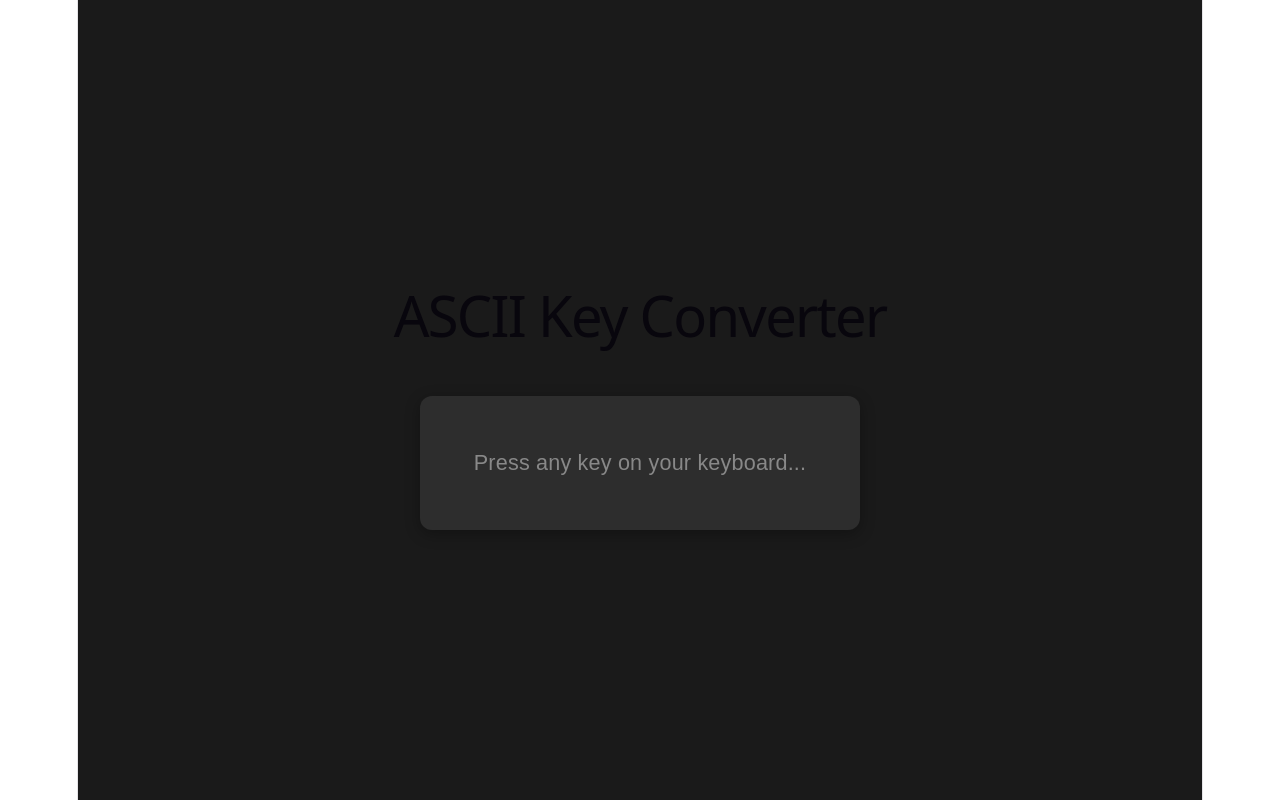
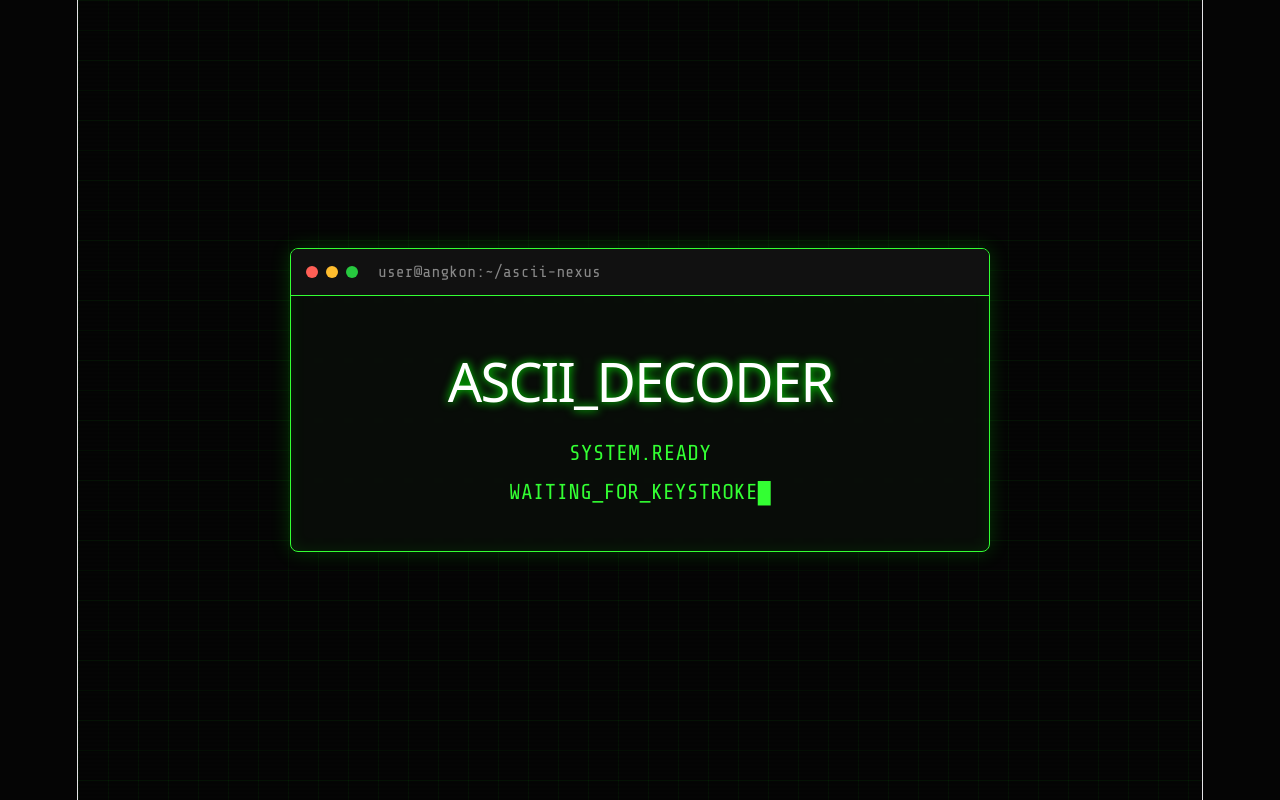
Before and after one commit to Angkon-Kar/ascii-converter, a React (Vite) app in the folder ascii-converter/: page / in a window 1280 px wide. Built offline with nearby package versions, Linux system fonts and the light colour scheme.

Commit message:
ASCII converter app update

```diff
--- a/ascii-converter/src/App.css
+++ b/ascii-converter/src/App.css
@@ -1,37 +1,199 @@
+@import url('https://fonts.googleapis.com/css2?family=Share+Tech+Mono&display=swap');
+
+* {
+  box-sizing: border-box;
+  margin: 0;
+  padding: 0;
+}
+
+body {
+  background-color: #050505;
+  color: #0f0;
+  font-family: 'Share Tech Mono', monospace;
+  overflow: hidden;
+}
+
+/* Background Grid & Scanlines */
 .app-container {
+  display: flex;
+  align-items: center;
+  justify-content: center;
+  min-height: 100vh;
+  background-image:
+    linear-gradient(rgba(0, 255, 0, 0.05) 1px, transparent 1px),
+    linear-gradient(90deg, rgba(0, 255, 0, 0.05) 1px, transparent 1px);
+  background-size: 30px 30px;
+  position: relative;
+}
+
+.scanlines {
+  position: absolute;
+  top: 0; left: 0; width: 100%; height: 100%;
+  background: linear-gradient(to bottom, rgba(255,255,255,0), rgba(255,255,255,0) 50%, rgba(0,0,0,0.2) 50%, rgba(0,0,0,0.2));
+  background-size: 100% 4px;
+  pointer-events: none;
+  z-index: 10;
+}
+
+/* Terminal Window */
+.terminal-window {
+  width: 90%;
+  max-width: 700px;
+  background: rgba(10, 15, 10, 0.85);
+  border: 1px solid #33ff33;
+  border-radius: 8px;
+  box-shadow: 0 0 20px rgba(0, 255, 0, 0.2), inset 0 0 15px rgba(0, 255, 0, 0.1);
+  backdrop-filter: blur(5px);
+  z-index: 20;
+  overflow: hidden;
+}
+
+.terminal-header {
+  background: #111;
+  padding: 10px 15px;
+  display: flex;
+  align-items: center;
+  border-bottom: 1px solid #33ff33;
+}
+
+.window-controls {
+  display: flex;
+  gap: 8px;
+}
+
+.dot {
+  width: 12px;
+  height: 12px;
+  border-radius: 50%;
+}
+.red { background: #ff5f56; }
+.yellow { background: #ffbd2e; }
+.green { background: #27c93f; }
+
+.terminal-path {
+  margin-left: 20px;
+  color: #888;
+  font-size: 0.9rem;
+}
+
+.terminal-body {
+  padding: 40px;
+  text-align: center;
+}
+
+/* Glitch Title */
+.glitch-title {
+  font-size: 3rem;
+  color: #fff;
+  text-shadow: 0 0 10px #0f0;
+  margin-bottom: 40px;
+  position: relative;
+  display: inline-block;
+}
+
+.glitch-active {
+  animation: glitch 0.2s cubic-bezier(.25, .46, .45, .94) both infinite;
+}
+
+@keyframes glitch {
+  0% { transform: translate(0) }
+  20% { transform: translate(-5px, 5px) }
+  40% { transform: translate(-5px, -5px) }
+  60% { transform: translate(5px, 5px) }
+  80% { transform: translate(5px, -5px) }
+  100% { transform: translate(0) }
+}
+
+/* Data Display */
+.data-box {
+  display: flex;
+  justify-content: center;
+  align-items: center;
+  gap: 30px;
+}
+
+.data-block {
   display: flex;
   flex-direction: column;
   align-items: center;
-  justify-content: center;
-  min-height: 100vh;
-  font-family: Arial, sans-serif;
-  background-color: #1a1a1a;
-  color: #ffffff;
 }
 
-.display-box {
-  margin-top: 2rem;
-  padding: 3rem;
-  background-color: #2d2d2d;
-  border-radius: 12px;
-  box-shadow: 0 4px 15px rgba(0, 0, 0, 0.3);
-  text-align: center;
-  min-width: 300px;
+.data-label {
+  color: #33ff33;
+  margin-bottom: 15px;
+  letter-spacing: 2px;
+  font-size: 0.9rem;
 }
 
-.key-name {
-  color: #4CAF50;
-  font-size: 2.5rem;
-  margin: 10px 0;
+/* Holographic Boxes */
+.hologram-box {
+  position: relative;
+  width: 150px;
+  height: 150px;
+  display: flex;
+  justify-content: center;
+  align-items: center;
+  border: 2px solid #00f3ff;
+  background: rgba(0, 243, 255, 0.05);
+  box-shadow: 0 0 15px rgba(0, 243, 255, 0.3), inset 0 0 20px rgba(0, 243, 255, 0.2);
+  border-radius: 10px;
+  overflow: hidden;
 }
 
-.ascii-value {
-  color: #00D8FF;
-  font-size: 4rem;
-  margin: 10px 0;
+.success-box {
+  border-color: #33ff33;
+  background: rgba(51, 255, 51, 0.05);
+  box-shadow: 0 0 15px rgba(51, 255, 51, 0.3), inset 0 0 20px rgba(51, 255, 51, 0.2);
 }
 
-.placeholder-text {
+.key-text {
+  font-size: 4rem;
+  color: #00f3ff;
+  text-shadow: 0 0 10px #00f3ff;
+}
+
+.ascii-text {
+  font-size: 4.5rem;
+  color: #33ff33;
+  text-shadow: 0 0 10px #33ff33;
+}
+
+/* Hologram Scanner Animation */
+.scanner {
+  position: absolute;
+  top: 0;
+  left: 0;
+  width: 100%;
+  height: 4px;
+  background: rgba(255, 255, 255, 0.8);
+  box-shadow: 0 0 10px #fff;
+  opacity: 0.5;
+  animation: scan 2s linear infinite;
+}
+
+@keyframes scan {
+  0% { top: 0; }
+  50% { top: 100%; }
+  100% { top: 0; }
+}
+
+.connection {
+  color: #33ff33;
+  font-size: 3rem;
+  animation: pulse 1.5s infinite;
+}
+
+/* Idle State */
+.idle-state {
+  color: #33ff33;
   font-size: 1.2rem;
-  color: #888;
+  line-height: 1.8;
 }
+
+.blinking-cursor {
+  animation: blink 1s step-end infinite;
+}
+
+@keyframes blink {
+  50% { opacity: 0; }
+}
--- a/ascii-converter/src/App.jsx
+++ b/ascii-converter/src/App.jsx
@@ -3,10 +3,10 @@ import './App.css';
 
 function App() {
   const [keyInfo, setKeyInfo] = useState(null);
+  const [isGlitching, setIsGlitching] = useState(false);
 
   useEffect(() => {
     const handleKeyDown = (event) => {
-      // Prevent default scrolling when pressing Space
       if (event.key === ' ') {
         event.preventDefault();
       }
@@ -15,32 +15,68 @@ function App() {
         key: event.key === ' ' ? 'Space' : event.key,
         ascii: event.keyCode
       });
+
+      // Glitch effect trigger on key press
+      setIsGlitching(true);
+      setTimeout(() => setIsGlitching(false), 200);
     };
 
-    // Event listener add kora holo
     window.addEventListener('keydown', handleKeyDown);
-
-    // Cleanup function jate memory leak na hoy
-    return () => {
-      window.removeEventListener('keydown', handleKeyDown);
-    };
+    return () => window.removeEventListener('keydown', handleKeyDown);
   }, []);
 
   return (
     <div className="app-container">
-      <h1>ASCII Key Converter</h1>
+      <div className="scanlines"></div>
+      <div className="terminal-window">
+        <header className="terminal-header">
+          <div className="window-controls">
+            <span className="dot red"></span>
+            <span className="dot yellow"></span>
+            <span className="dot green"></span>
+          </div>
+          <p className="terminal-path">user@angkon:~/ascii-nexus</p>
+        </header>
 
-      <div className="display-box">
-        {keyInfo ? (
-          <>
-            <p>You pressed:</p>
-            <h2 className="key-name">{keyInfo.key}</h2>
-            <p>ASCII Number:</p>
-            <h1 className="ascii-value">{keyInfo.ascii}</h1>
-          </>
-        ) : (
-          <p className="placeholder-text">Press any key on your keyboard...</p>
-        )}
+        <div className="terminal-body">
+          <h1
+            className={`glitch-title ${isGlitching ? 'glitch-active' : ''}`}
+            data-text="ASCII_DECODER"
+          >
+            ASCII_DECODER
+          </h1>
+
+          <div className="display-area">
+            {keyInfo ? (
+              <div className="data-box">
+                <div className="data-block">
+                  <span className="data-label">INPUT_KEY</span>
+                  <div className="hologram-box">
+                    <span className="key-text">{keyInfo.key}</span>
+                    <div className="scanner"></div>
+                  </div>
+                </div>
+
+                <div className="connection">
+                  <span className="arrow">⟿</span>
+                </div>
+
+                <div className="data-block">
+                  <span className="data-label">DECIMAL_VAL</span>
+                  <div className="hologram-box success-box">
+                    <span className="ascii-text">{keyInfo.ascii}</span>
+                    <div className="scanner"></div>
+                  </div>
+                </div>
+              </div>
+            ) : (
+              <div className="idle-state">
+                <p>SYSTEM.READY</p>
+                <p>WAITING_FOR_KEYSTROKE<span className="blinking-cursor">█</span></p>
+              </div>
+            )}
+          </div>
+        </div>
       </div>
     </div>
   );
```
